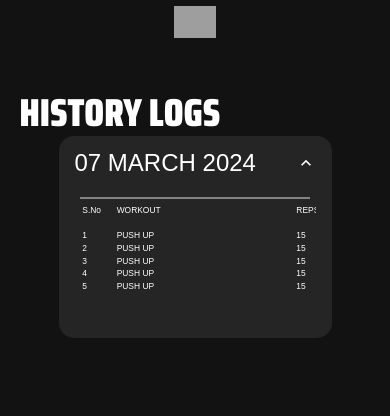
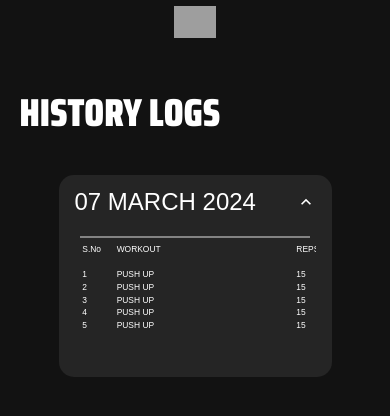
Before and after one commit to kalviumcommunity/S53_Rajab_Capstone_GymSync, a React (Vite) app in the folder GYMSYNC/: page / in a window 390 px wide. Shown: the top 416 px of the page. Built offline with nearby package versions, Linux system fonts and the light colour scheme; grey boxes are pictures that could not be loaded; some icons are missing; a web font is replaced by a local one.

Commit message:
responsive updatee

```diff
--- a/GYMSYNC/src/App.css
+++ b/GYMSYNC/src/App.css
@@ -376,6 +376,10 @@ body {
     .CategoryDiv::-webkit-scrollbar {
         display: none;
     }
+
+    .AccordionMainDiv {
+        margin-top: 10%;
+    }
 }
 
 @media only screen and (max-width: 500px) {
```
